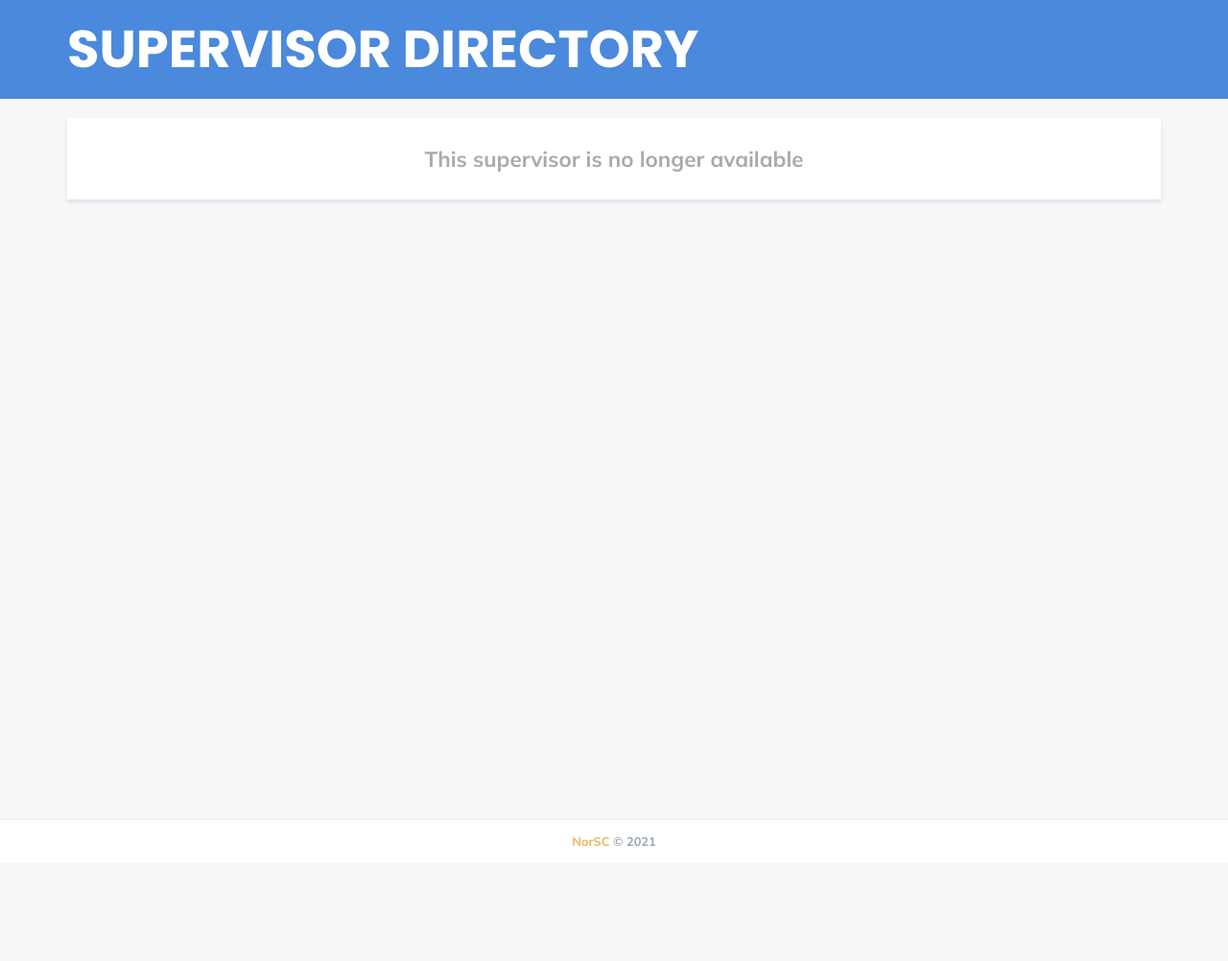
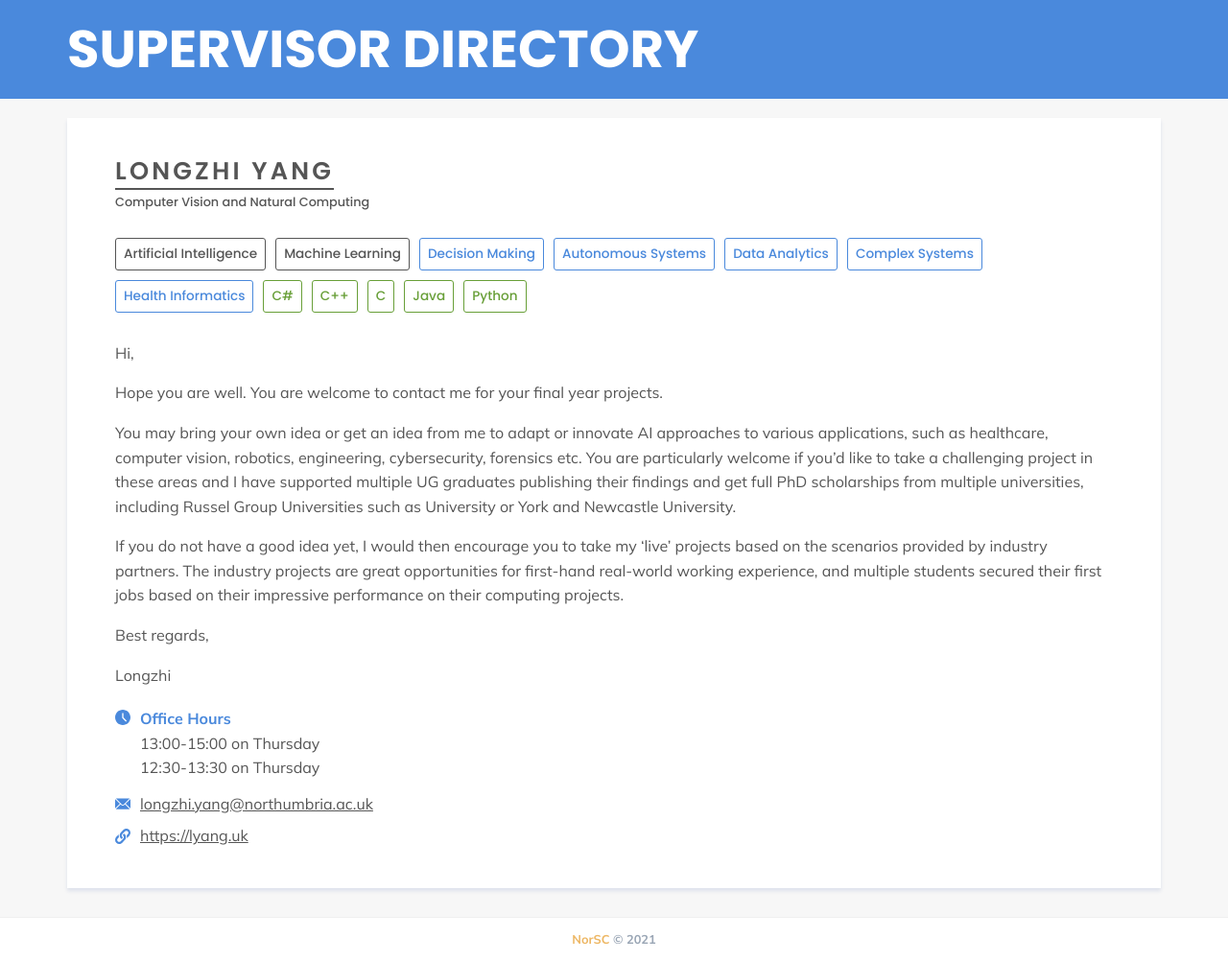
Before and after one commit to NorSC/supervisor-search, a Jekyll site: the page built from _supervisors/longzhi-yang.md, in a window 1280 px wide. Shown: the whole page at 96% size. Built offline with Jekyll 4.4.1, drawn with Linux system fonts in a browser that asks for light colours; a script that is not in the unit is left out; before the commit the page ends 900 px from its top, so only the background shows below that.

Commit message:
Update Supervisors “longzhi-yang”

```diff
--- a/_supervisors/longzhi-yang.md
+++ b/_supervisors/longzhi-yang.md
@@ -1,16 +1,17 @@
 ---
 layout: supervisor
 title: Longzhi Yang
-available: false
+available: true
 available_phd: true
 email: longzhi.yang@northumbria.ac.uk
 website: https://lyang.uk
 office_hours: |-
-  14:00-15:00 on Tuesday
+  13:00-15:00 on Thursday
   12:30-13:30 on Thursday
 research_group: Computer Vision and Natural Computing
 research_themes:
   - Artificial Intelligence
+  - Machine Learning
 additional_keywords:
   - Decision Making
   - Autonomous Systems
```
